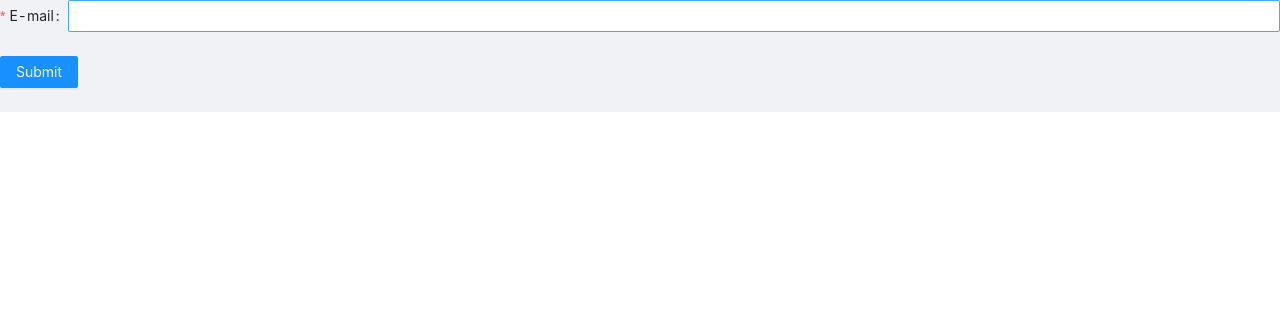
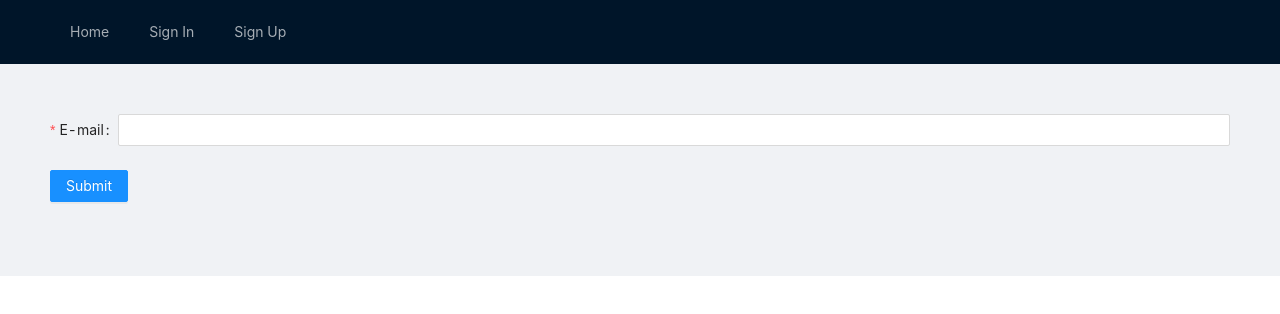
Before and after one commit to TeamUUUU/iris-course, a React (Create React App) app in the folder front/: page / in a window 1280 px wide. Both pictures are taken after a click on the item "Sign In". Shown: the top 314 px of the page. Built offline with nearby package versions, Linux system fonts and the light colour scheme.

Commit message:
add paddings for page's content

```diff
--- a/front/src/App.tsx
+++ b/front/src/App.tsx
@@ -73,35 +73,50 @@ const App = () => {
 		<UserContext.Provider value={user}>
 			<Router>
 				<Layout>
-					<Layout.Content>
 					<Switch>
 						<Route exact path="/">
 							<Header selected={['home']} />
+							<Layout.Content className="content">
 								<h1>Home !</h1>
+							</Layout.Content>
 						</Route>
 						<Route path="/new">
 							<Header selected={['new']} />
+							<Layout.Content className="content">
 								<EditorPage />
+							</Layout.Content>
 						</Route>
 						<Route path="/forms">
 							<Header selected={['forms']} />
+							<Layout.Content className="content">
 								<FormsPage />
+							</Layout.Content>
 						</Route>
 						<Route path="/answers/:id">
 							<Header selected={[]} />
+							<Layout.Content className="content">
 								<AnswersPage />
+							</Layout.Content>
 						</Route>
 						<Route path="/sign_in">
+							<Header selected={[]} />
+							<Layout.Content className="content">
 								<AuthPage signIn={true} setUser={setUser} />
+							</Layout.Content>
 						</Route>
 						<Route path="/sign_up">
+							<Header selected={[]} />
+							<Layout.Content className="content">
 								<AuthPage signIn={false} setUser={setUser} />
+							</Layout.Content>
 						</Route>
 						<Route path="/:link">
+							<Header selected={[]} />
+							<Layout.Content className="content">
 								<FillPage />
+							</Layout.Content>
 						</Route>
 					</Switch>
-					</Layout.Content>
 				</Layout>
 			</Router>
 		</UserContext.Provider>
@@ -110,7 +125,7 @@ const App = () => {
 
 const AnswersPage = () => {
 	const { id } = useParams<{ id: string }>();
-	const [schema, setSchema] = React.useState<any>({properties: {}});
+	const [schema, setSchema] = React.useState<any>({ properties: {} });
 	type Answers = { [key: string]: (string | boolean | number) }[];
 	const [answers, setAnswers] = React.useState<Answers>([]);
 
--- a/front/src/index.css
+++ b/front/src/index.css
@@ -11,3 +11,7 @@ code {
   font-family: source-code-pro, Menlo, Monaco, Consolas, 'Courier New',
     monospace;
 }
+
+.content {
+  padding: 50px 50px
+}
```
Lines whose indentation alone changed are shown as unchanged.
